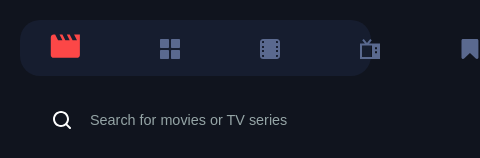
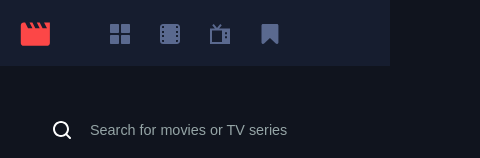
Before and after one commit to seulnan/movie_client, a React (Create React App) app in the folder my-app/: page /bookmarked in a window 390 px wide. Shown: the top 158 px of the page, 480 px wide, since content can reach past the window. Built offline with nearby package versions, Linux system fonts and the light colour scheme; no server answers.

Commit message:
[Fix] 모바일 버전 서치바 디자인 조정 완료
Fix : 모바일 버전 서치바 디자인 조정 완료

피그마에 맞게 서치바 디자인 조정하여 아이콘간 간격을 조정하였고
북마크 아이콘이 잘리는 문제를 해결하였습니다.

```diff
--- a/my-app/src/components/common/Sidebar/Sidebar.css
+++ b/my-app/src/components/common/Sidebar/Sidebar.css
@@ -37,23 +37,26 @@
 /* 모바일 버전 */
 @media (max-width: 768px) {
   .sidebar {
-    width: 90vw; /* 모바일에서 화면 너비의 90% */
-    max-width: 700px; /* 최대 너비 제한 */
-    height: 56px; /* 모바일 사이드바의 세로 크기 */
+    width: 100vw; /* 모바일에서 화면 너비의 90% */
+    max-width: 800px; /* 최대 너비 제한 */
+    height: 66px; /* 모바일 사이드바의 세로 크기 */
     flex-direction: row; /* 아이콘을 가로로 배치 */
     position: relative;
-    top: 20px; /* SearchBar로부터 26px 위에 위치 */
-    margin: 0 auto; /* 가운데 정렬 */
+    border-radius: 0;
+    margin: 0; /* 가운데 정렬 */
     z-index: 10;
+    justify-content: center; /* 아이콘을 가운데 정렬 */
   }
 
-  .red-icon img {
-    margin-left: 30px;
-    margin-bottom: 30px;
+  .red-icon {
+    position: absolute; /* 빨간 아이콘은 사이드바 중앙에서 벗어나도록 설정 */
+    left: 20px; /* 왼쪽으로 이동 */
+    margin-bottom: 10px;
   }
 
   .icon {
-    margin-left: 80px;
+    margin-left: 15px; /* 각 아이콘 간 간격을 일정하게 유지 */
     margin-bottom: 35px;
+    margin-right: 15px;
   }
 }
```
